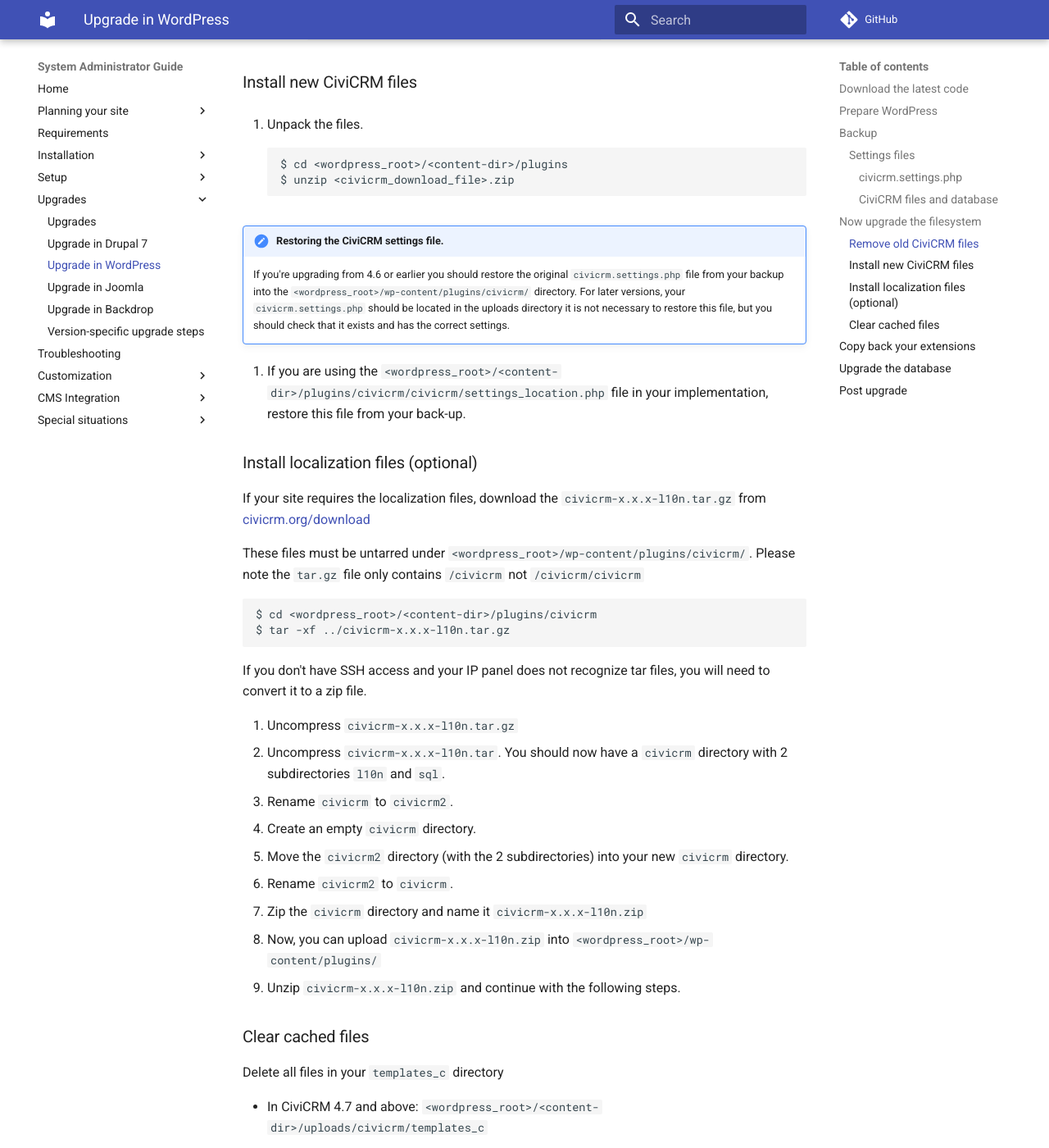
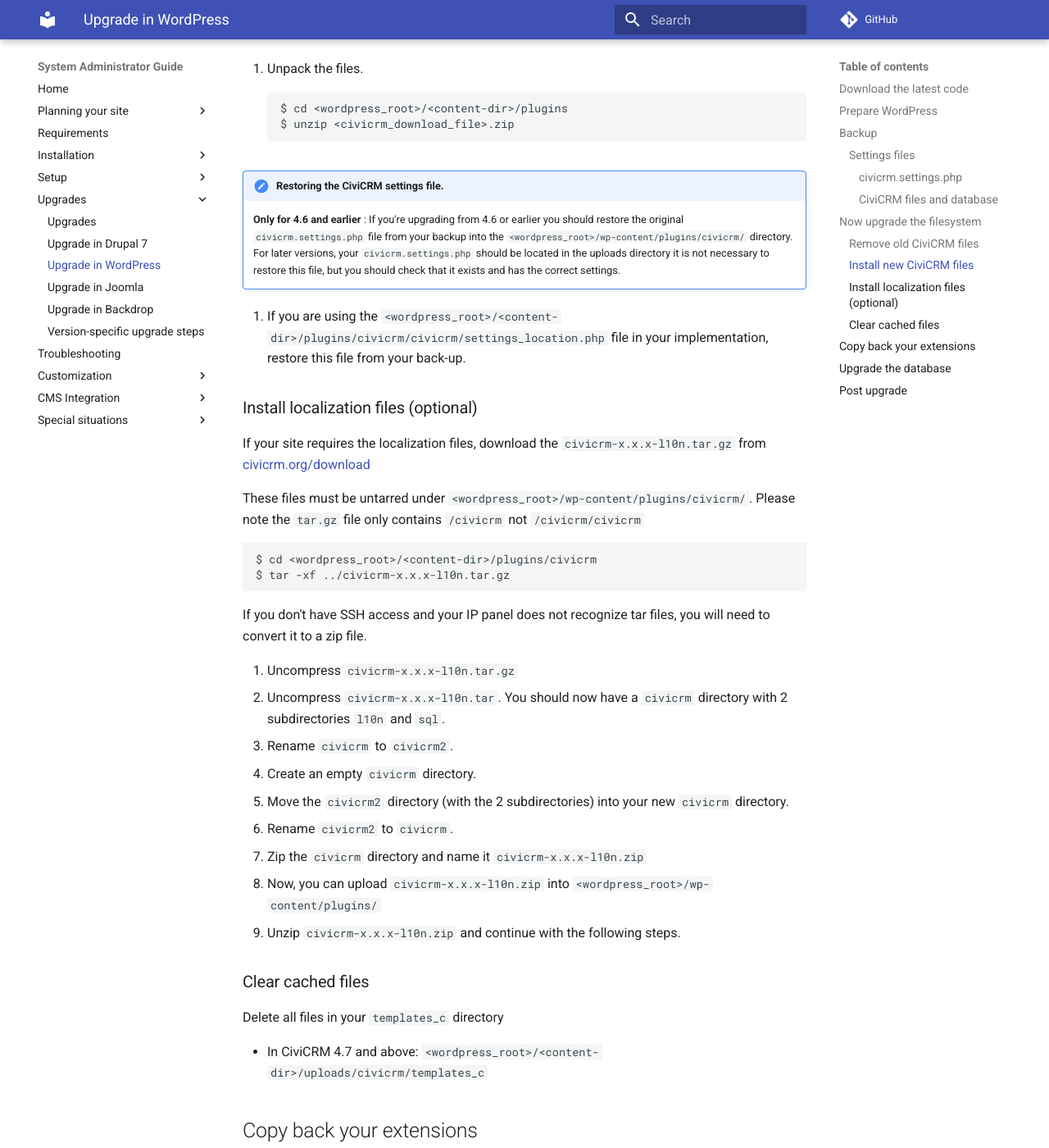
Before and after one commit to civicrm/civicrm-sysadmin-guide, an MkDocs documentation site: the page built from docs/upgrade/wordpress.md, in a window 1280 px wide and 1400 px high, scrolled down 1821 px. Shown: the whole window at 82% size. Built offline with MkDocs 1.6.1 and Material for MkDocs 9.7.7, drawn with Linux system fonts in a browser that asks for light colours; comment, search, counter and statistics services are not loaded; some of the changed text lies outside the part shown.

Commit message:
Update wordpress.md
I pulled out all the 4.6 because it's unsupported

````diff
--- a/docs/upgrade/wordpress.md
+++ b/docs/upgrade/wordpress.md
@@ -64,7 +61,7 @@ CiviCRM will not run properly if files from previous version are present after t
     ```
 
 !!! note "Restoring the CiviCRM settings file."
-    If you're upgrading from 4.6 or earlier you should restore the original `civicrm.settings.php` file from your backup into the `<wordpress_root>/wp-content/plugins/civicrm/` directory. For later versions, your `civicrm.settings.php` should be located in the uploads directory it is not necessary to restore this file, but you should check that it exists and has the correct settings.
+    __Only for 4.6 and earlier__ : If you're upgrading from 4.6 or earlier you should restore the original `civicrm.settings.php` file from your backup into the `<wordpress_root>/wp-content/plugins/civicrm/` directory. For later versions, your `civicrm.settings.php` should be located in the uploads directory it is not necessary to restore this file, but you should check that it exists and has the correct settings.
 
 1. If you are using the `<wordpress_root>/<content-dir>/plugins/civicrm/civicrm/settings_location.php` file in your implementation, restore this file from your back-up.
 
````
Also changed, not shown: other parts of docs/upgrade/wordpress.md (+0 -6 lines).
